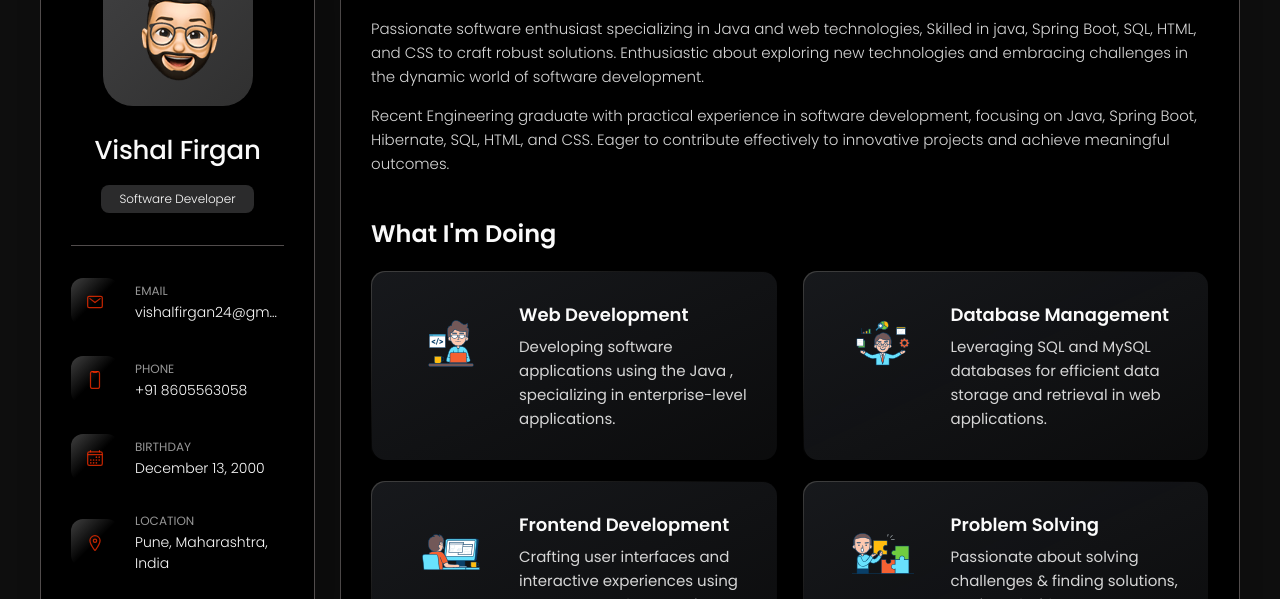
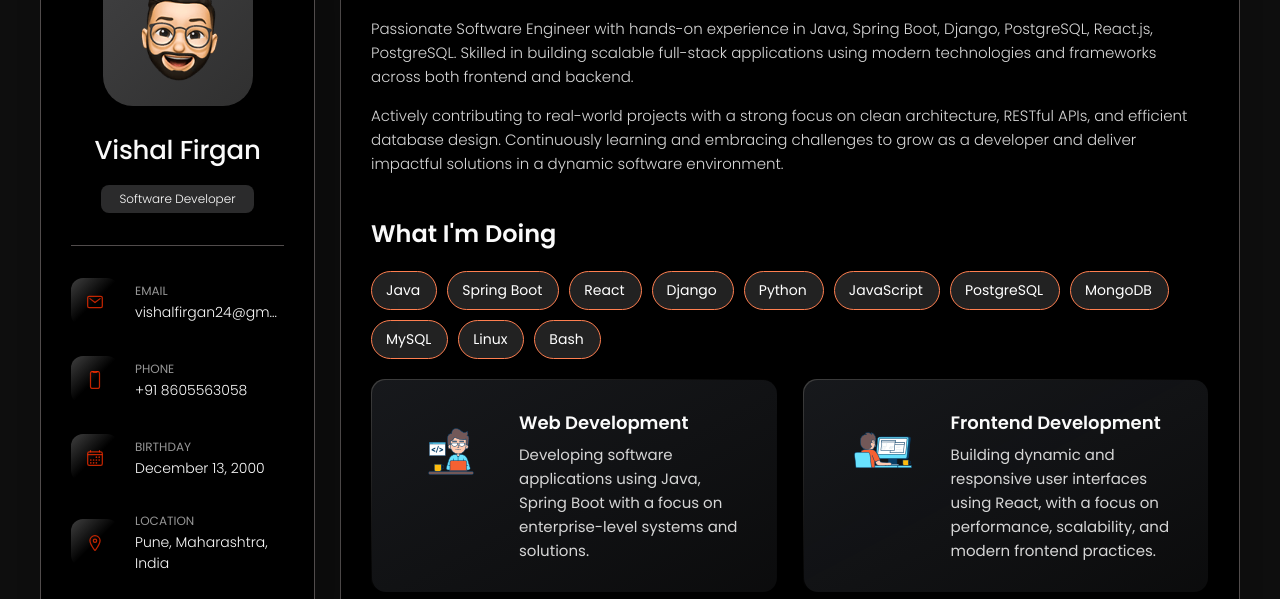
Before and after one commit to vishalfirgan/Personal-portfolio, a plain HTML site: page index.html in a window 1280 px wide. Shown: the part 162-761 px from the top of the page. Drawn offline with nearby package versions, Linux system fonts and the light colour scheme.

Commit message:
Added exp

```diff
--- a/assets/css/style.css
+++ b/assets/css/style.css
@@ -2061,3 +2061,27 @@ textarea.form-input::-webkit-resizer {
 }
 
 /* mine */
+
+.skills-buttons {
+  display: flex;
+  flex-wrap: wrap;
+  gap: 10px;
+  margin-bottom: 20px;
+}
+
+.skill-btn {
+  background-color: #222;
+  color: #fff;
+  border: none;
+  padding: 8px 16px;
+  padding-left: 14px;
+  border: 1px solid #ff7f50; /* Thin orange border */
+  border-radius: 20px;
+  font-size: 14px;
+  cursor: default;
+  transition: background-color 0.3s ease;
+}
+
+.skill-btn:hover {
+  background-color: #333;
+}
--- a/index.html
+++ b/index.html
@@ -179,24 +179,35 @@
           </header>
 
           <section class="about-text">
-            <p>
-              Passionate software enthusiast specializing in Java and web
-              technologies, Skilled in java, Spring Boot, SQL, HTML, and CSS to
-              craft robust solutions. Enthusiastic about exploring new
-              technologies and embracing challenges in the dynamic world of
-              software development.
-            </p>
-            <p>
-              Recent Engineering graduate with practical experience in software
-              development, focusing on Java, Spring Boot, Hibernate, SQL, HTML,
-              and CSS. Eager to contribute effectively to innovative projects
-              and achieve meaningful outcomes.
-            </p>
+          <p>
+            Passionate Software Engineer with hands-on experience in Java, Spring Boot, Django, PostgreSQL, React.js, PostgreSQL.
+            Skilled in building scalable full-stack applications using modern technologies and frameworks across both
+            frontend and backend.
+          </p>
+          <p>
+            Actively contributing to real-world projects with a strong focus on clean architecture, RESTful APIs, and efficient
+            database design. Continuously learning and embracing challenges to grow as a developer and deliver impactful solutions
+            in a dynamic software environment.
+          </p>
+
           </section>
 
           <!-- service -->
           <section class="service">
             <h3 class="h3 service-title">What i'm doing</h3>
+                <div class="skills-buttons">
+                  <button class="skill-btn">Java</button>
+                  <button class="skill-btn">Spring Boot</button>
+                  <button class="skill-btn">React</button>
+                  <button class="skill-btn">Django</button>
+                  <button class="skill-btn">Python</button>
+                  <button class="skill-btn">JavaScript</button>
+                  <button class="skill-btn">PostgreSQL</button>
+                  <button class="skill-btn">MongoDB</button>
+                  <button class="skill-btn">MySQL</button>
+                  <button class="skill-btn">Linux</button>
+                  <button class="skill-btn">Bash</button>
+                </div>
             <ul class="service-list">
               <li class="service-item">
                 <div class="service-icon-box">
@@ -209,8 +220,22 @@
                 <div class="service-content-box">
                   <h4 class="h4 service-item-title">Web Development</h4>
                   <p class="service-item-text">
-                    Developing software applications using the Java ,
-                    specializing in enterprise-level applications.
+                    Developing software applications using Java, Spring Boot with a focus on enterprise-level systems and solutions.                  </p>
+                </div>
+              </li>
+
+                            <li class="service-item">
+                <div class="service-icon-box">
+                  <img
+                    src="assets/images/frontend.svg"
+                    alt="web dev"
+                    width="100"
+                  />
+                </div>
+                <div class="service-content-box">
+                  <h4 class="h4 service-item-title">Frontend Development</h4>
+                  <p class="service-item-text">
+                      Building dynamic and responsive user interfaces using React, with a focus on performance, scalability, and modern frontend practices.
                   </p>
                 </div>
               </li>
@@ -226,28 +251,12 @@
                 <div class="service-content-box">
                   <h4 class="h4 service-item-title">Database Management</h4>
                   <p class="service-item-text">
-                    Leveraging SQL and MySQL databases for efficient data
-                    storage and retrieval in web applications.
+      Working with databases like PostgreSQL, MySQL, and MongoDB to optimize, and manage
+      efficient data storage.
                   </p>
                 </div>
               </li>
 
-              <li class="service-item">
-                <div class="service-icon-box">
-                  <img
-                    src="assets/images/frontend.svg"
-                    alt="web dev"
-                    width="100"
-                  />
-                </div>
-                <div class="service-content-box">
-                  <h4 class="h4 service-item-title">Frontend Development</h4>
-                  <p class="service-item-text">
-                    Crafting user interfaces and interactive experiences using
-                    HTML, CSS, and JavaScript.
-                  </p>
-                </div>
-              </li>
 
               <li class="service-item">
                 <div class="service-icon-box">
@@ -473,46 +482,6 @@
 
         <article class="resume" data-page="resume">
           <header><h2 class="h2 article-title">Resume</h2></header>
-          <section class="timeline">
-            <div class="title-wrapper">
-              <div class="icon-box">
-                <ion-icon name="book-outline"></ion-icon>
-              </div>
-              <h3 class="h3">Education</h3>
-            </div>
-            <ol class="timeline-list">
-              <li class="timeline-item">
-                <h4 class="h4 timeline-item-title">
-                  Bachelor of Technology ( B.Tech )
-                </h4>
-                <span>2019 - 2023</span>
-                <p class="timeline-text">
-                  Sharad Institute of Technology College of Engineering ,
-                  Kolhapur
-                </p>
-              </li>
-
-              <li class="timeline-item">
-                <h4 class="h4 timeline-item-title">
-                  Higher Secondary Education ( 12th grade )
-                </h4>
-                <span>2018 - 2019</span>
-                <p class="timeline-text">
-                  Rajat Junior College, Kolhapur
-                </p>
-              </li>
-
-              <li class="timeline-item">
-                <h4 class="h4 timeline-item-title">
-                  Secondary Education ( 10th grade )
-                </h4>
-                <span>2016 - 2017</span>
-                <p class="timeline-text">
-                  Shanta-RamKrishna Datar English School , Kolhapur
-                </p>
-              </li>
-            </ol>
-          </section>
 
           <section class="timeline">
             <div class="title-wrapper">
@@ -523,6 +492,20 @@
             </div>
             <ol class="timeline-list">
               <li class="timeline-item">
+                <h4 class="h4 timeline-item-title">
+                  Software Engineer
+                </h4>
+                <p class="timeline-text">Ksolves India Limited.</p>
+                <span>Aug 2024 - Present</span>
+                <p class="timeline-text">
+                Currently working as a Software Engineer, where I develop and maintain full-stack web applications using technologies
+                like Java Spring Boot, Django, and React. I have hands-on experience building scalable backend systems, designing RESTful APIs, and
+                integrating with relational (PostgreSQL) and NoSQL (MongoDB) databases. I collaborate closely with cross-functional
+                teams to deliver high-quality, enterprise-level software solutions.
+                </p>
+              </li>
+
+               <li class="timeline-item">
                 <h4 class="h4 timeline-item-title">
                   Software Development Intern
                 </h4>
@@ -564,6 +547,47 @@
                   Shanta-RamKrishna Datar English School , Kolhapur
                 </p>
               </li> -->
+            </ol>
+          </section>
+
+                    <section class="timeline">
+            <div class="title-wrapper">
+              <div class="icon-box">
+                <ion-icon name="book-outline"></ion-icon>
+              </div>
+              <h3 class="h3">Education</h3>
+            </div>
+            <ol class="timeline-list">
+              <li class="timeline-item">
+                <h4 class="h4 timeline-item-title">
+                  Bachelor of Technology ( B.Tech )
+                </h4>
+                <span>2019 - 2023</span>
+                <p class="timeline-text">
+                  Sharad Institute of Technology College of Engineering ,
+                  Kolhapur
+                </p>
+              </li>
+
+              <li class="timeline-item">
+                <h4 class="h4 timeline-item-title">
+                  Higher Secondary Education ( 12th grade )
+                </h4>
+                <span>2018 - 2019</span>
+                <p class="timeline-text">
+                  Rajat Junior College, Kolhapur
+                </p>
+              </li>
+
+              <li class="timeline-item">
+                <h4 class="h4 timeline-item-title">
+                  Secondary Education ( 10th grade )
+                </h4>
+                <span>2016 - 2017</span>
+                <p class="timeline-text">
+                  Shanta-RamKrishna Datar English School , Kolhapur
+                </p>
+              </li>
             </ol>
           </section>
 
```
